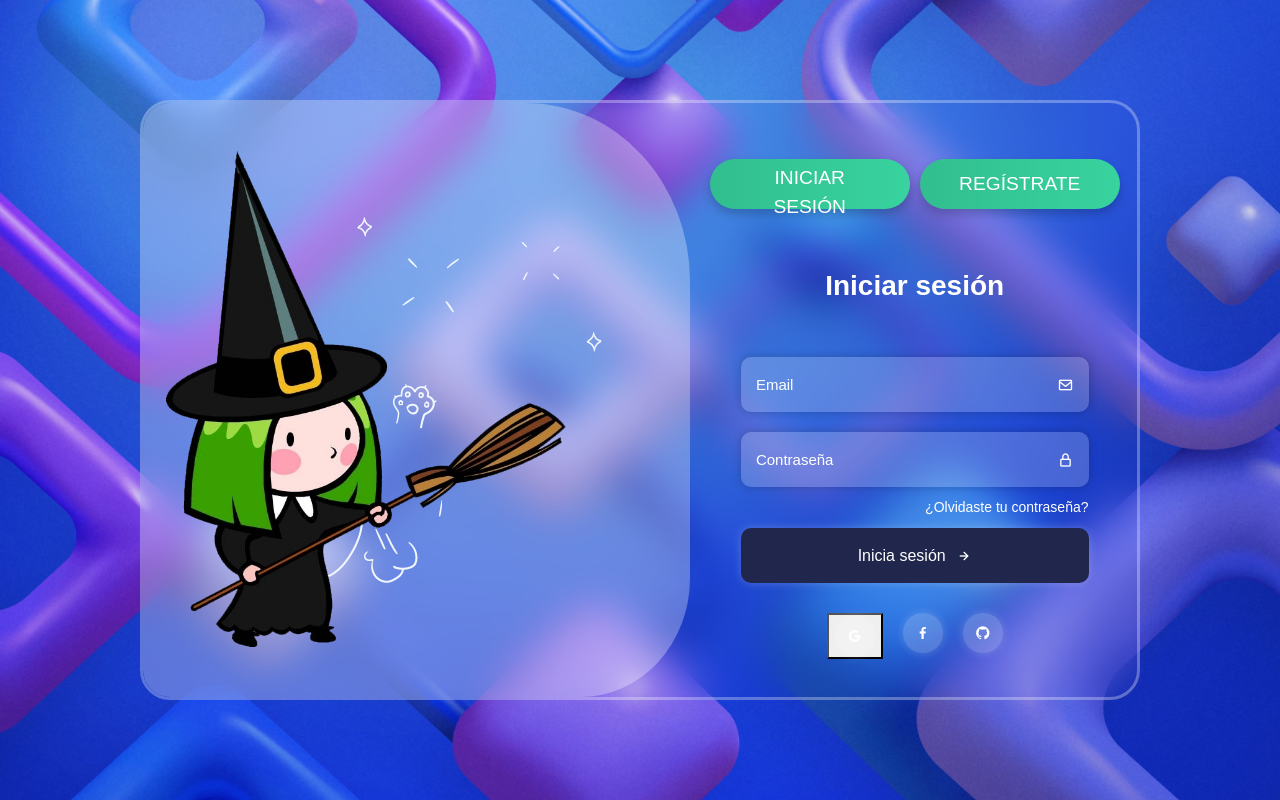
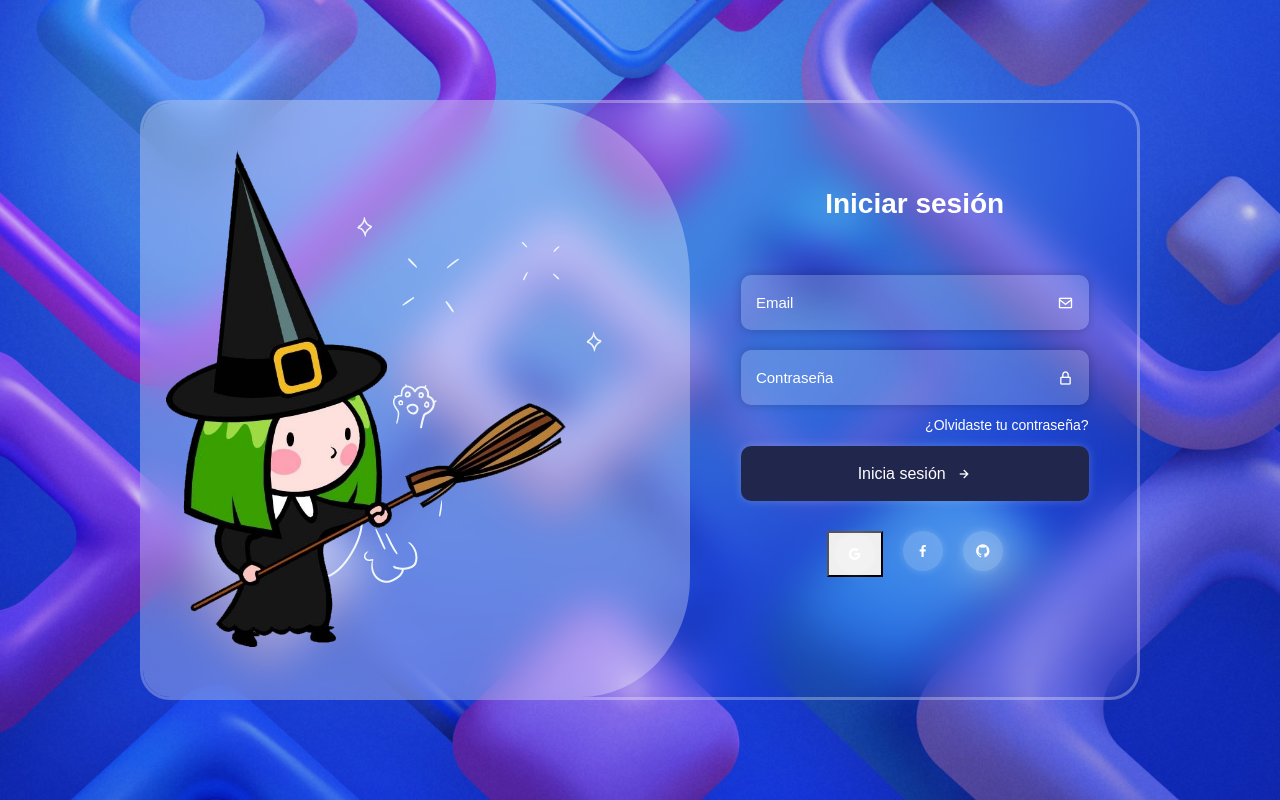
Before and after one commit to LyzzaMJM/proyecto4, a plain HTML site: page index.html in a window 1280 px wide. Drawn offline with nearby package versions, Linux system fonts and the light colour scheme.

Commit message:
nosequehago

```diff
--- a/index.html
+++ b/index.html
@@ -24,8 +24,6 @@
         </div>
         <div class="col col-2">
             <div class="btn-box">
-                <button class="btn btn-1" id="login">Iniciar sesión</button>
-                <button class="btn btn-2" id="register">Regístrate</button>
             </div>
 
             <!-- Login Form -->
```
